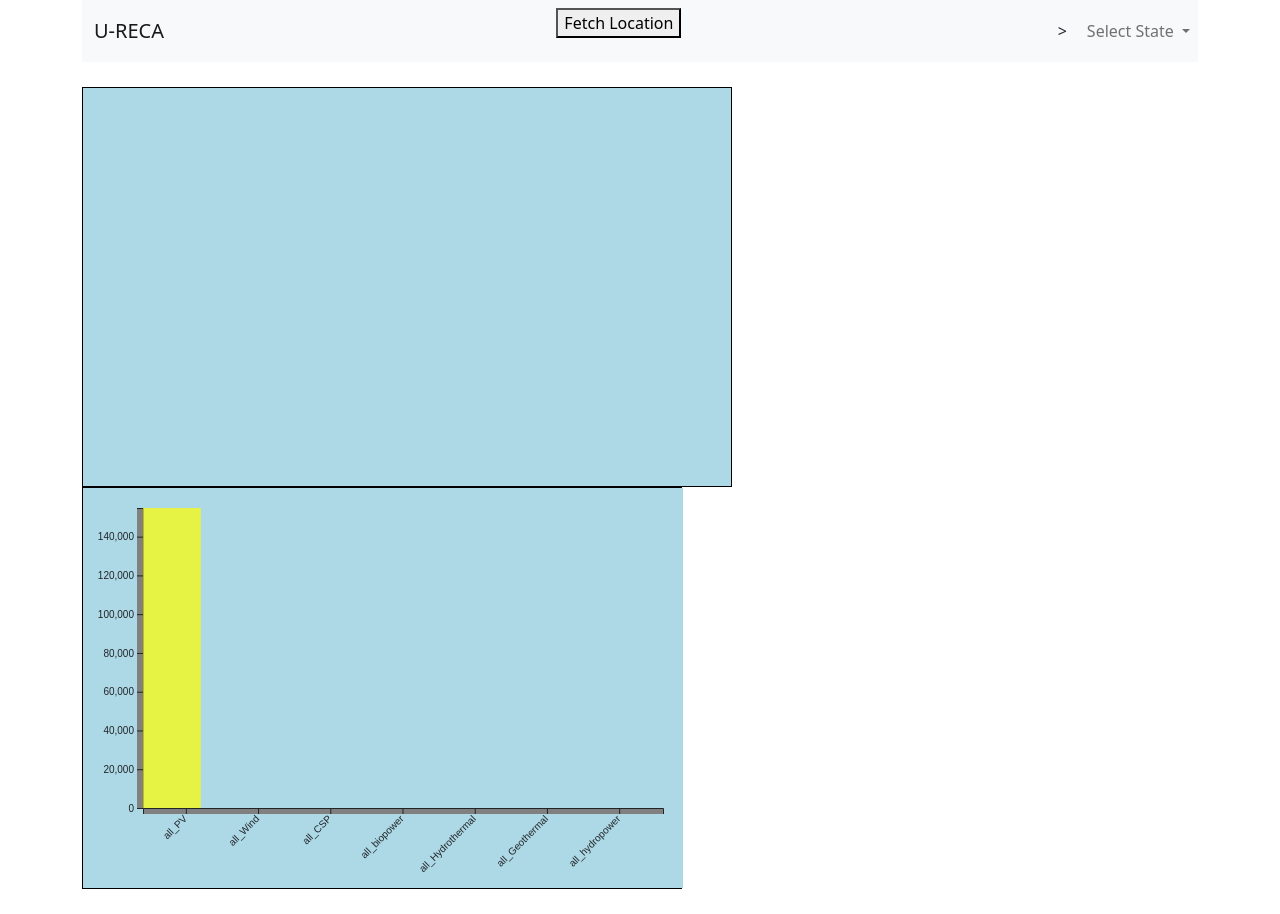
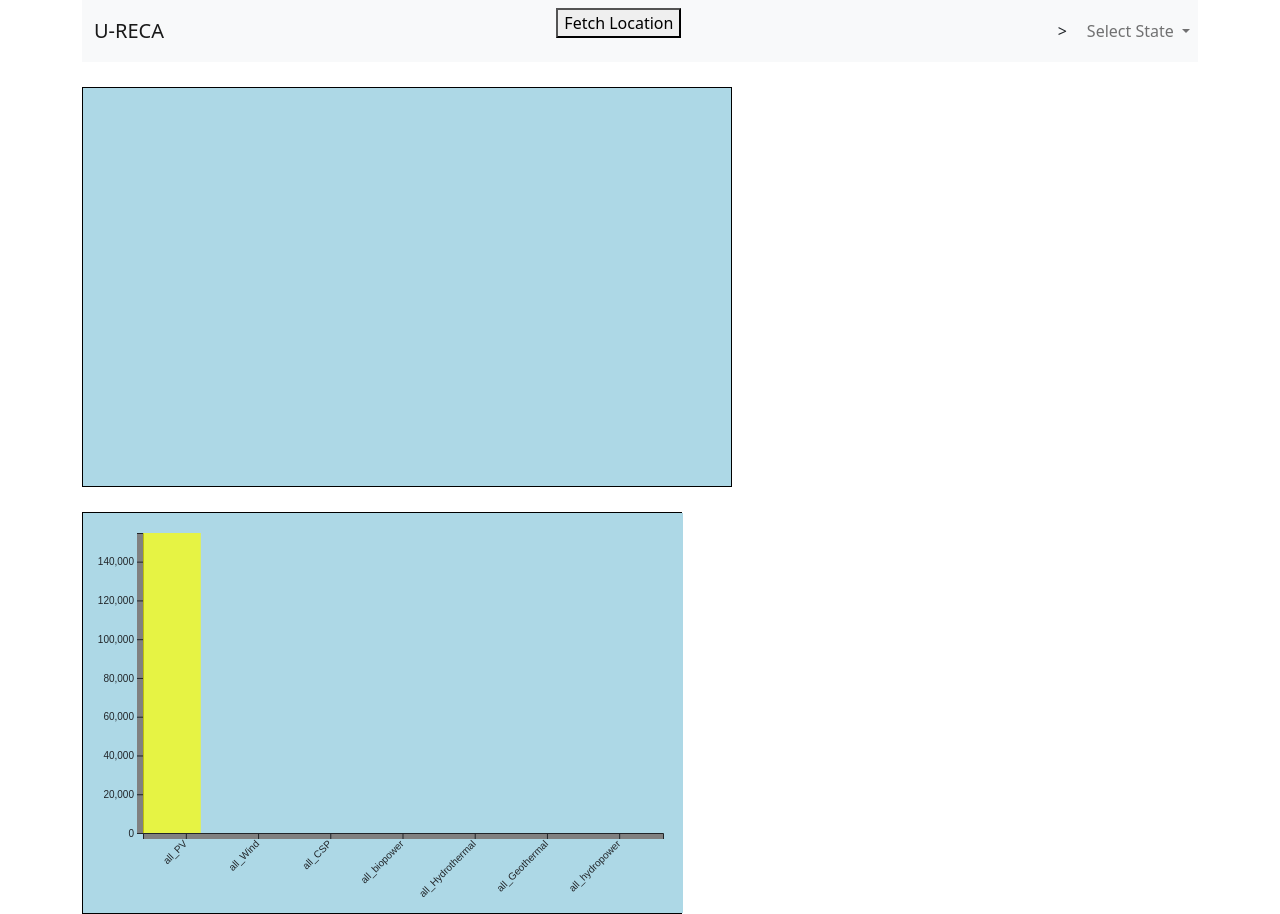
Before and after one commit to heartificer/heartificer.github.io, a website: page index.html in a window 1280 px wide. Before the commit the page ends 889 px from the top, so only its background shows below. Drawn offline with nearby package versions, Linux system fonts and the light colour scheme; no server answers.

```diff
--- a/resources/css/map.css
+++ b/resources/css/map.css
@@ -49,7 +49,8 @@
     vertical-align: top;
     word-wrap:break-word;
     max-width: 600px;
-    min-width: 600px; /* make this the same width as the bar chart so improved presentation */
+    min-width: 600px; /* make this the same width as the bar chart for improved presentation */
+    margin-top: 25px;
 }
 
 #map svg
```
